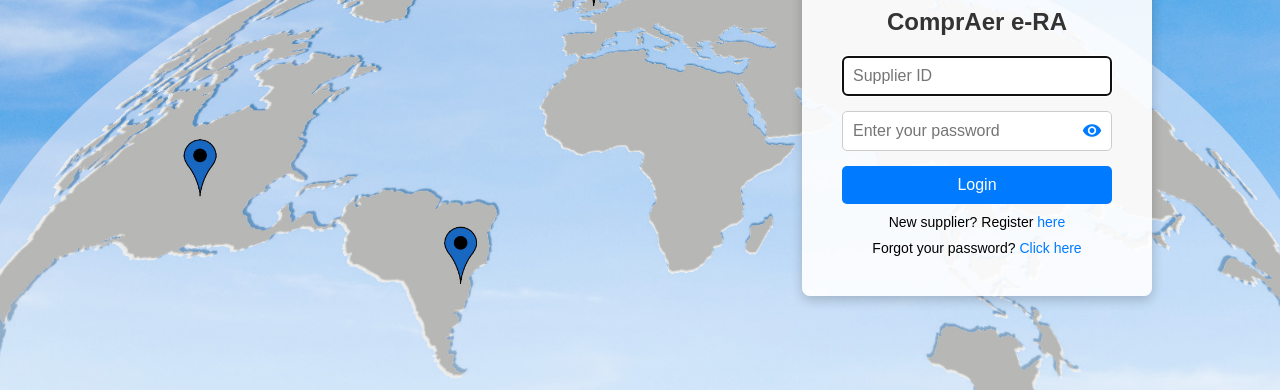
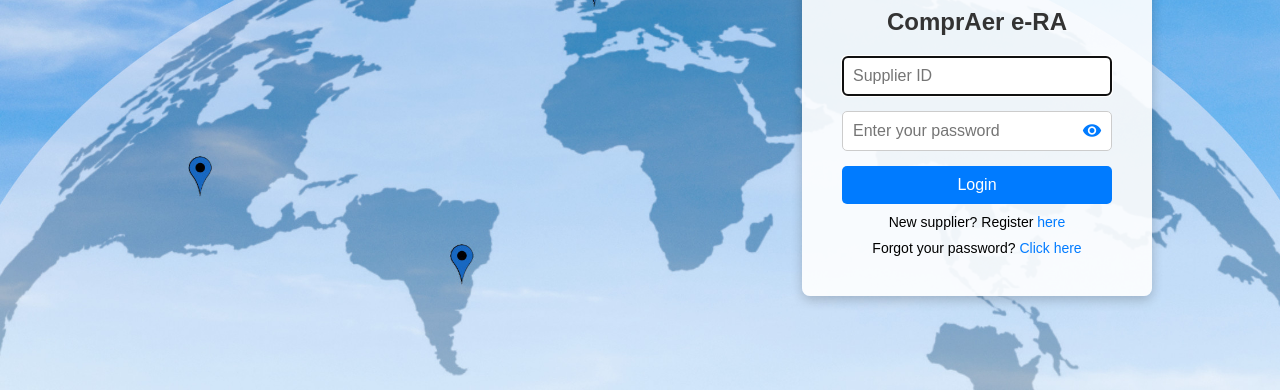
Before and after one commit to jaccoudb/eRA_new_site, a plain HTML site: page index.html in a window 1280 px wide. Shown: the part 410-800 px from the top of the page. Drawn offline with Linux system fonts and the light colour scheme.

Commit message:
novas imagens

```diff
--- a/styles.css
+++ b/styles.css
@@ -10,7 +10,7 @@ body, html {
 }
 
 .background-container {
-  background-image: url('./ideia_login_era.jpeg'); /* Certifique-se de que o caminho está correto */
+  background-image: url('./ideia_login_era_III.jpeg'); /* Certifique-se de que o caminho está correto */
   background-size: cover; /* Faz a imagem cobrir todo o contêiner */
   background-position: center; /* Centraliza a imagem */
   background-repeat: no-repeat; /* Evita a repetição da imagem */
```
Also changed, not shown: ideia_login_era_II.jpeg (added), ideia_login_era_III.jpeg (added).
